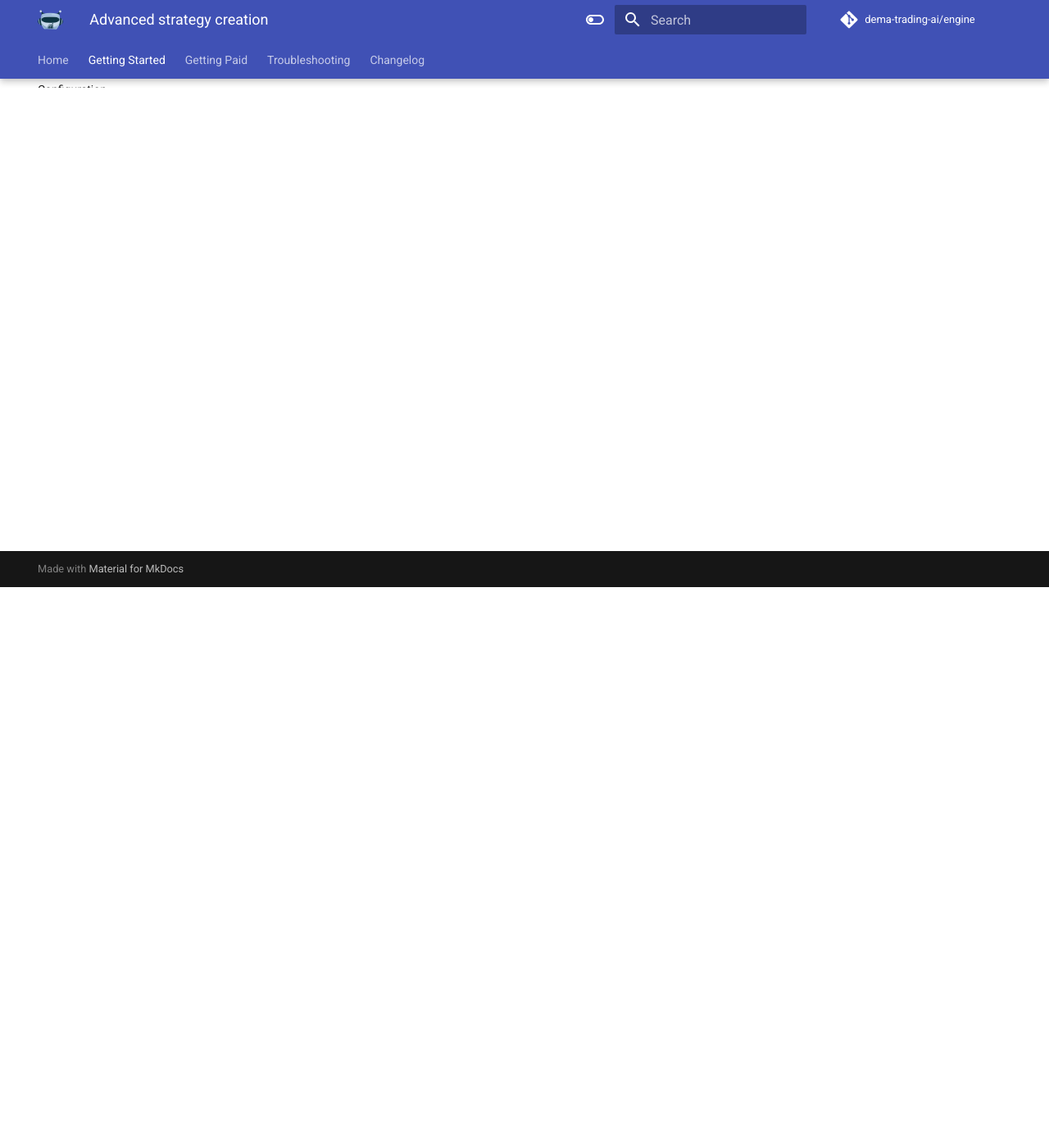
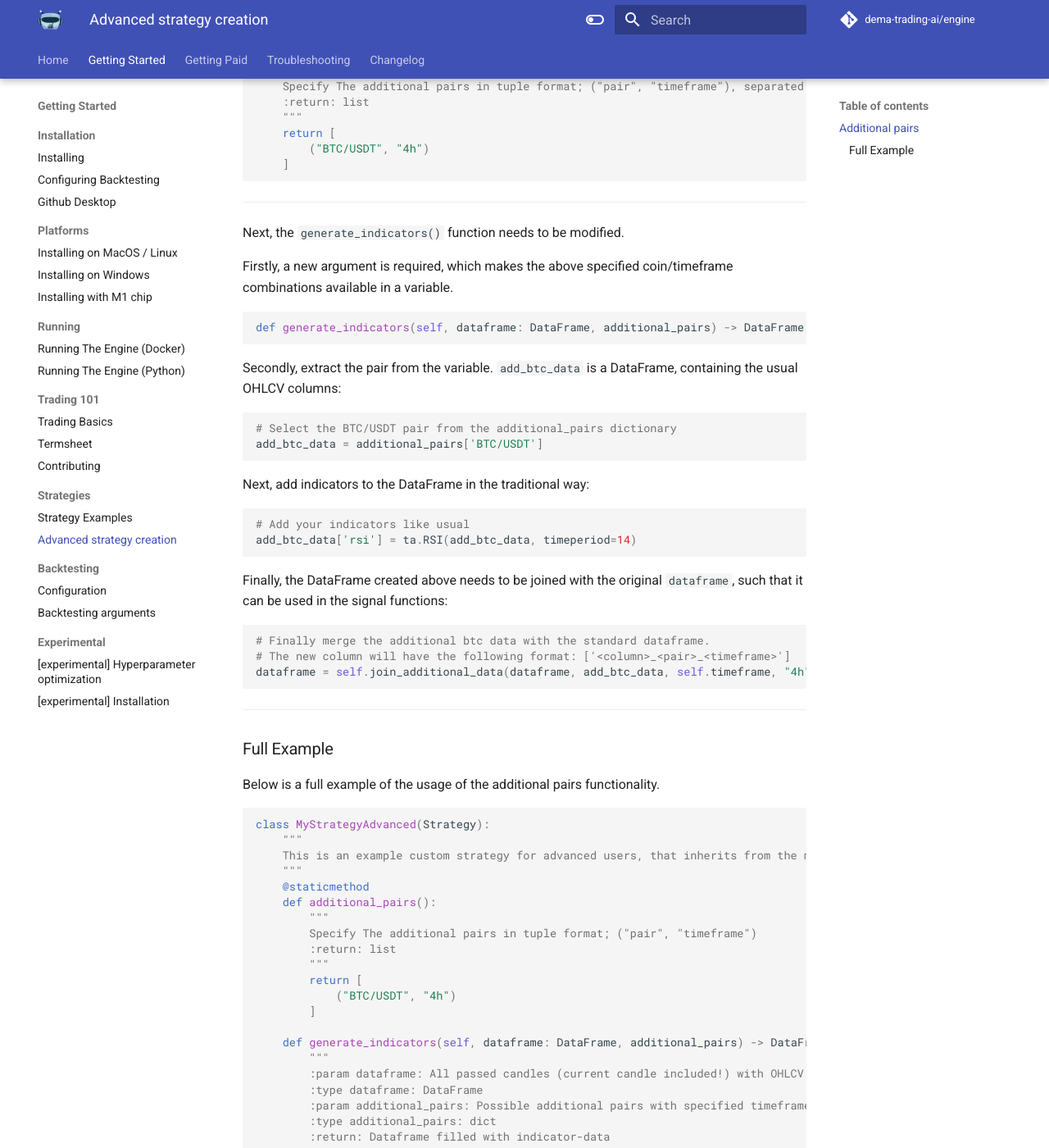
Before and after one commit to dema-trading-ai/docs, an MkDocs documentation site: the page built from docs/getting_started/strategies/advcreatingstrat.md, in a window 1280 px wide and 1400 px high, scrolled down 684 px. Shown: the whole window at 82% size. Built offline with MkDocs 1.6.1 and Material for MkDocs 9.7.7, drawn with Linux system fonts in a browser that asks for light colours; comment, search, counter and statistics services are not loaded; some of the changed text lies outside the part shown.

Commit message:
[adds] - additional_pairs section to the wiki

````diff
--- a/docs/getting_started/strategies/advcreatingstrat.md
+++ b/docs/getting_started/strategies/advcreatingstrat.md
@@ -1,2 +1,142 @@
 # Advanced Algorithm Creation
-## TBA
+***
+## Additional pairs
+
+The additional pairs functionality allows you to have candle data available for other coins and timeframes,
+other than the current iteration of the run. This allows for more advanced strategies that take the broader
+market conditions into account.
+
+To use this functionality, the `additional_pairs()` function needs to be defined in your strategy class. A `("coin", "timeframe")`
+formatting is expected. See the code snippet below for an example, which defines that the 4h candle data of BTC/USDT needs to be available
+in the `generate_indicators()` function. More combinations in the tuple formatting can be added, separated by commas.
+Note that each combination requires fetching the candle data, and thus might impact performance.
+
+!!! note "Multiple timeframes for the same coin?"
+We recommend using only one timeframe per coin, and resampling upwards to achieve longer timeframes.
+
+```python
+@staticmethod
+def additional_pairs():
+    """
+    Specify The additional pairs in tuple format; ("pair", "timeframe"), separated by commas.
+    :return: list
+    """
+    return [
+        ("BTC/USDT", "4h")
+    ]
+```
+***
+
+Next, the `generate_indicators()` function needs to be modified.
+
+Firstly, a new argument is required, which makes the above specified coin/timeframe combinations available in a variable.
+```python
+def generate_indicators(self, dataframe: DataFrame, additional_pairs) -> DataFrame:
+```
+
+Secondly, extract the pair from the variable. `add_btc_data` is a DataFrame, containing the usual OHLCV columns:
+```python
+# Select the BTC/USDT pair from the additional_pairs dictionary
+add_btc_data = additional_pairs['BTC/USDT']
+```
+
+Next, add indicators to the DataFrame in the traditional way:
+```python
+# Add your indicators like usual
+add_btc_data['rsi'] = ta.RSI(add_btc_data, timeperiod=14)
+```
+
+Finally, the DataFrame created above needs to be joined with the original `dataframe`, such that it can be used in the signal functions:
+```python
+# Finally merge the additional btc data with the standard dataframe.
+# The new column will have the following format: ['<column>_<pair>_<timeframe>']
+dataframe = self.join_additional_data(dataframe, add_btc_data, self.timeframe, "4h")
+```
+
+***
+### Full Example
+Below is a full example of the usage of the additional pairs functionality.
+```python
+class MyStrategyAdvanced(Strategy):
+    """
+    This is an example custom strategy for advanced users, that inherits from the main Strategy class
+    """
+    @staticmethod
+    def additional_pairs():
+        """
+        Specify The additional pairs in tuple format; ("pair", "timeframe")
+        :return: list
+        """
+        return [
+            ("BTC/USDT", "4h")
+        ]
+
+    def generate_indicators(self, dataframe: DataFrame, additional_pairs) -> DataFrame:
+        """
+        :param dataframe: All passed candles (current candle included!) with OHLCV data
+        :type dataframe: DataFrame
+        :param additional_pairs: Possible additional pairs with specified timeframe
+        :type additional_pairs: dict
+        :return: Dataframe filled with indicator-data
+        :rtype: DataFrame
+        """
+        # Select the BTC/USDT pair from the additional_pairs dictionary
+        add_btc_data = additional_pairs['BTC/USDT']
+        # Add your indicators like usual
+        add_btc_data['rsi'] = ta.RSI(add_btc_data, timeperiod=14)
+        # Finally merge the additional btc data with the standard dataframe.
+        # The new column will have the following format: ['<column>_<pair>_<timeframe>']
+        dataframe = self.join_additional_data(dataframe, add_btc_data, self.timeframe, "4h")
+
+        # EMA - Exponential Moving Average
+        dataframe['ema50'] = ta.EMA(dataframe, timeperiod=50)
+        dataframe['ema200'] = ta.EMA(dataframe, timeperiod=200)
+
+        return dataframe
+
+    def buy_signal(self, dataframe: DataFrame) -> DataFrame:
+        """
+        :param dataframe: Dataframe filled with indicators from generate_indicators
+        :type dataframe: DataFrame
+        :return: dataframe filled with buy signals
+        :rtype: DataFrame
+        """
+        # BEGIN STRATEGY
+        dataframe.loc[
+            (
+                (
+                    (dataframe['ema50'] > dataframe['ema200']) &
+                    (dataframe['fastd'] > dataframe['fastk']) &
+                    (dataframe['volume'] > dataframe['volume'].rolling(200).mean() * 4) &
+                    (dataframe['rsi'] > 50)
+                )
+                 &
+                (dataframe['rsi_BTC/USDT_4h'] < 30)     # additional pair usage
+            ),
+            'buy'] = 1
+        # END STRATEGY
+
+        return dataframe
+
+    def sell_signal(self, dataframe: DataFrame) -> DataFrame:
+        """
+        :param dataframe: Dataframe filled with indicators from generate_indicators
+        :type dataframe: DataFrame
+        :return: dataframe filled with sell signals
+        :rtype: DataFrame
+        """
+        # BEGIN STRATEGY
+        dataframe.loc[
+            (
+                # BULL MARKET
+                (dataframe['ema50'] > dataframe['ema200']) &
+                (dataframe['rsi'] > 60) &
+                (dataframe['macd'] < 0) &
+                (dataframe['minus_di'] > 0)
+
+            ),
+            'sell'] = 1
+        # END STRATEGY
+
+        return dataframe
+```
````
